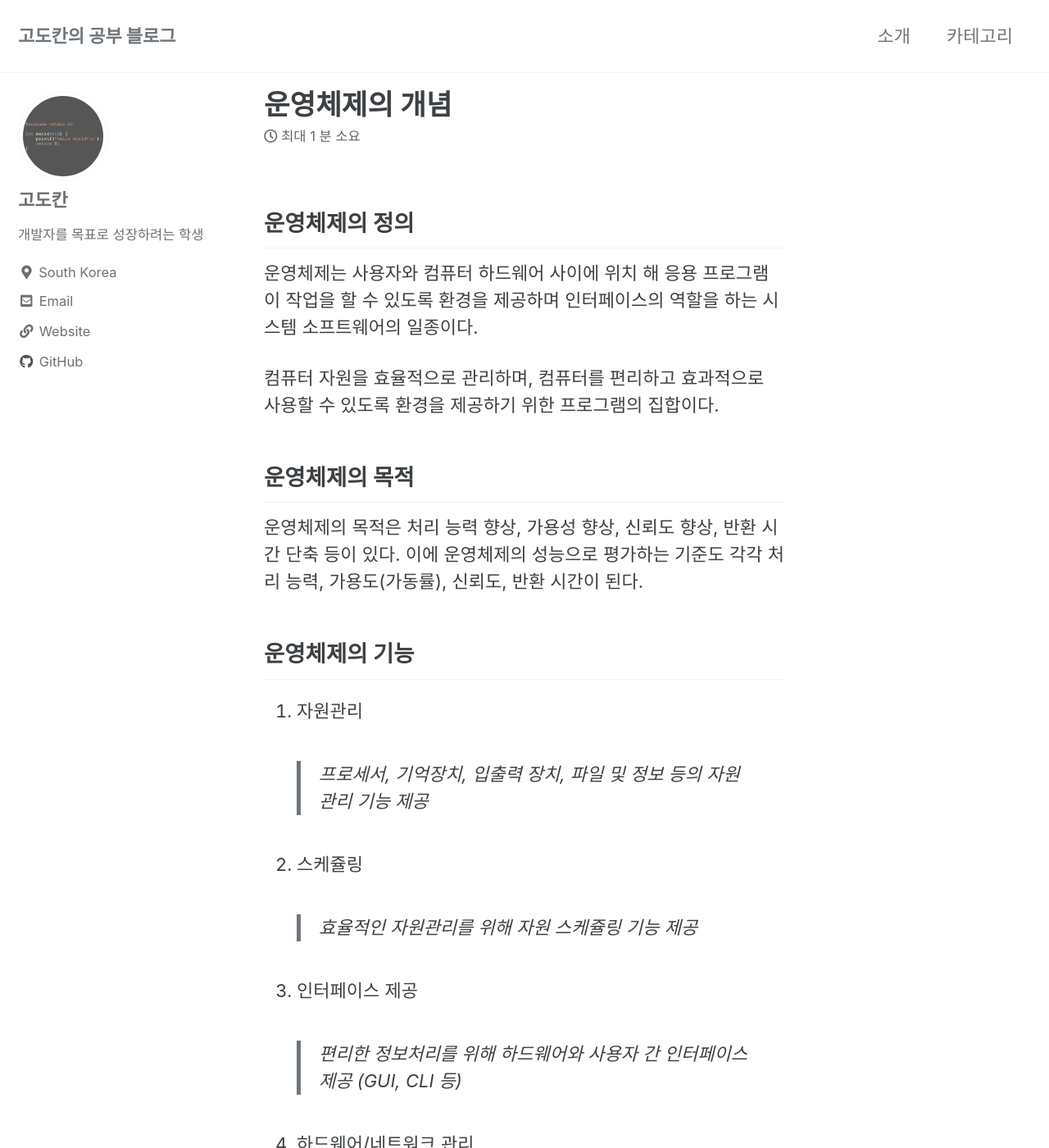
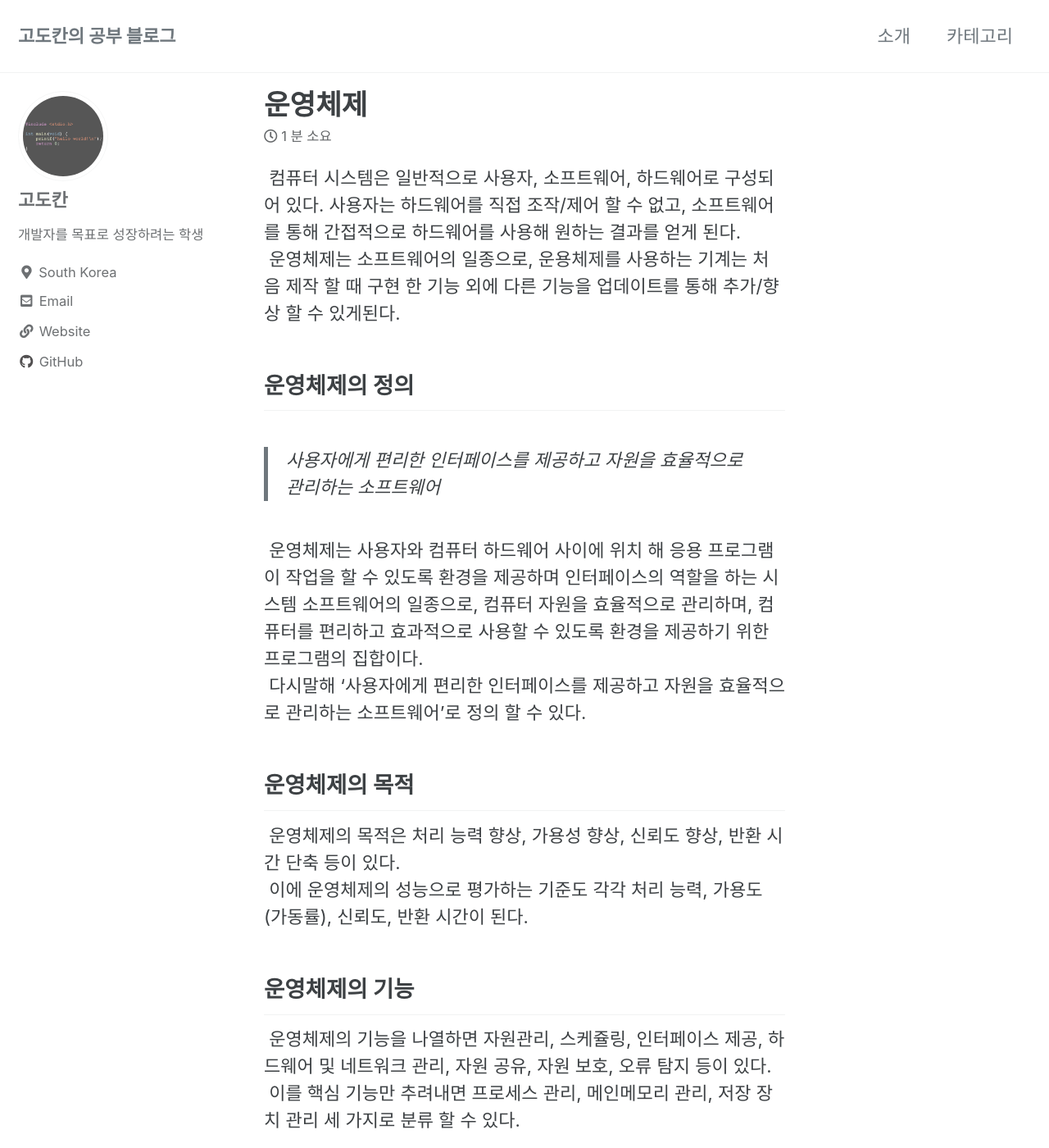
Before and after one commit to godokan/godokan.github.io, a Jekyll site: the page built from _posts/2023-08-03-cs-os.md, in a window 1280 px wide and 1400 px high. Shown: the whole window at 82% size. Built offline with Jekyll 4.4.1, drawn with Linux system fonts in a browser that asks for light colours; cached includes are drawn as plain includes; some of the changed text lies outside the part shown.

Commit message:
운영체제 내용 업데이트

```diff
--- a/_posts/2023-08-03-cs-os.md
+++ b/_posts/2023-08-03-cs-os.md
@@ -1,5 +1,5 @@
 ---
-title: "운영체제의 개념"
+title: "운영체제"
 excerpt: "운영체제의 정의, 목적, 기능, 운용 기법을 서술합니다."
 categories:
     - 컴퓨터개론
@@ -9,33 +9,46 @@
 last_modified_at: 2023-08-03T18:12
 ---
 
+&nbsp;컴퓨터 시스템은 일반적으로 사용자, 소프트웨어, 하드웨어로 구성되어 있다. 사용자는 하드웨어를 직접 조작/제어 할 수 없고, 소프트웨어를 통해 간접적으로 하드웨어를 사용해 원하는 결과를 얻게 된다.
+<br>&nbsp;운영체제는 소프트웨어의 일종으로, 운용체제를 사용하는 기계는 처음 제작 할 때 구현 한 기능 외에 다른 기능을 업데이트를 통해 추가/향상 할 수 있게된다.
+
 ## 운영체제의 정의
 
-운영체제는 사용자와 컴퓨터 하드웨어 사이에 위치 해 응용 프로그램이 작업을 할 수 있도록 환경을 제공하며 인터페이스의 역할을 하는 시스템 소프트웨어의 일종이다.
+> 사용자에게 편리한 인터페이스를 제공하고 자원을 효율적으로 관리하는 소프트웨어
 
-컴퓨터 자원을 효율적으로 관리하며, 컴퓨터를 편리하고 효과적으로 사용할 수 있도록 환경을 제공하기 위한 프로그램의 집합이다.
+&nbsp;운영체제는 사용자와 컴퓨터 하드웨어 사이에 위치 해 응용 프로그램이 작업을 할 수 있도록 환경을 제공하며 인터페이스의 역할을 하는 시스템 소프트웨어의 일종으로, 컴퓨터 자원을 효율적으로 관리하며, 컴퓨터를 편리하고 효과적으로 사용할 수 있도록 환경을 제공하기 위한 프로그램의 집합이다.
+<br>&nbsp;다시말해 '사용자에게 편리한 인터페이스를 제공하고 자원을 효율적으로 관리하는 소프트웨어'로 정의 할 수 있다.
+
+
 
 ## 운영체제의 목적
 
-운영체제의 목적은 처리 능력 향상, 가용성 향상, 신뢰도 향상, 반환 시간 단축 등이 있다.
-이에 운영체제의 성능으로 평가하는 기준도 각각 처리 능력, 가용도(가동률), 신뢰도, 반환 시간이 된다.
+&nbsp;운영체제의 목적은 처리 능력 향상, 가용성 향상, 신뢰도 향상, 반환 시간 단축 등이 있다.
+<br>&nbsp;이에 운영체제의 성능으로 평가하는 기준도 각각 처리 능력, 가용도(가동률), 신뢰도, 반환 시간이 된다.
+
+
 
 ## 운영체제의 기능
 
-1. 자원관리
-> 프로세서, 기억장치, 입출력 장치, 파일 및 정보 등의 자원 관리 기능 제공
-2. 스케쥴링
-> 효율적인 자원관리를 위해 자원 스케쥴링 기능 제공
-3. 인터페이스 제공
-> 편리한 정보처리를 위해 하드웨어와 사용자 간 인터페이스 제공 (GUI, CLI 등)
-4. 하드웨어/네트워크 관리
-> 시스템의 각종 하드웨어 및 네트워크의 관리 및 제어 기능 제공
-5. 자원 공유
-> 자원 및 데이터의 공유 기능 제공
-6. 오류 탐지
-> 시스템 오류의 탐지 및 복구 기능 제공
-7. 자원 보호
-> 사용자가 하드웨어와 커널을 작접 제어 할 수 없도록 하여 컴퓨터 보호
+&nbsp;운영체제의 기능을 나열하면 자원관리, 스케쥴링, 인터페이스 제공, 하드웨어 및 네트워크 관리, 자원 공유, 자원 보호, 오류 탐지 등이 있다.
+<br>&nbsp;이를 핵심 기능만 추려내면 프로세스 관리, 메인메모리 관리, 저장 장치 관리 세 가지로 분류 할 수 있다.
+
+* 자원관리
+	* 프로세서, 기억장치, 입출력 장치, 파일 및 정보 등의 자원 관리 기능 제공
+* 스케쥴링
+	* 효율적인 자원관리를 위해 자원 스케쥴링 기능 제공
+* 인터페이스 제공
+	* 편리한 정보처리를 위해 하드웨어와 사용자 간 인터페이스 제공 (GUI, CLI 등)
+* 하드웨어/네트워크 관리
+	* 시스템의 각종 하드웨어 및 네트워크의 관리 및 제어 기능 제공
+* 자원 공유
+	* 자원 및 데이터의 공유 기능 제공
+* 자원 보호
+	* 사용자가 하드웨어와 커널을 작접 제어 할 수 없도록 하여 컴퓨터 보호
+* 오류 탐지
+	* 시스템 오류의 탐지 및 복구 기능 제공
+
+
 
 ## 운영체제의 운용 기법
 
@@ -50,3 +63,9 @@
 	* 다중 모드 처리
 * 4세대
 	* 분산 처리 시스템
+
+
+|운용 기법||
+|:---:|:---|
+|일괄 처리 시스템   Batch Processing System| * 초기 컴퓨터에 사용 된 형태. 일정 시간 혹은 양을 기준으로 데이터를 모아 한 번에 처리하는 방식<br>* 프로그램 실행 중간에 사용자에게서 데이터를 입력받거나 수정하는것이 불가능하다.|
+|다중 프로그래밍 시스템   Multi Programming Systme| * 하나의 CPU와 주기억장치를 이용해 여러 개의 프로그램을 동시에 처리하는 방식<br>* 하나의 주기억장치에 두 개 이상의 프로그램을 탑재한 후, 하나의 CPU가 이를 동시에 처리 한다.|
```
